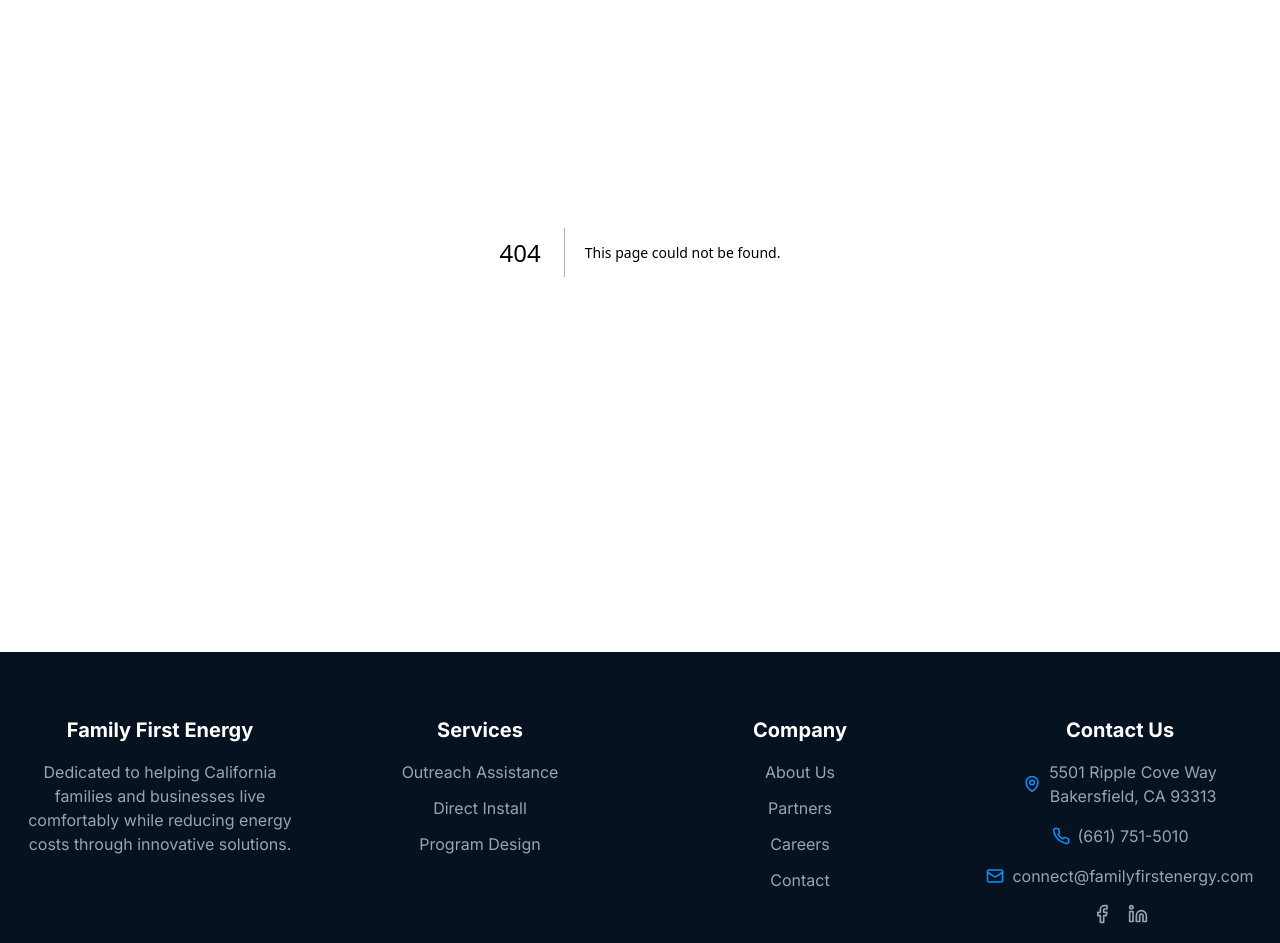
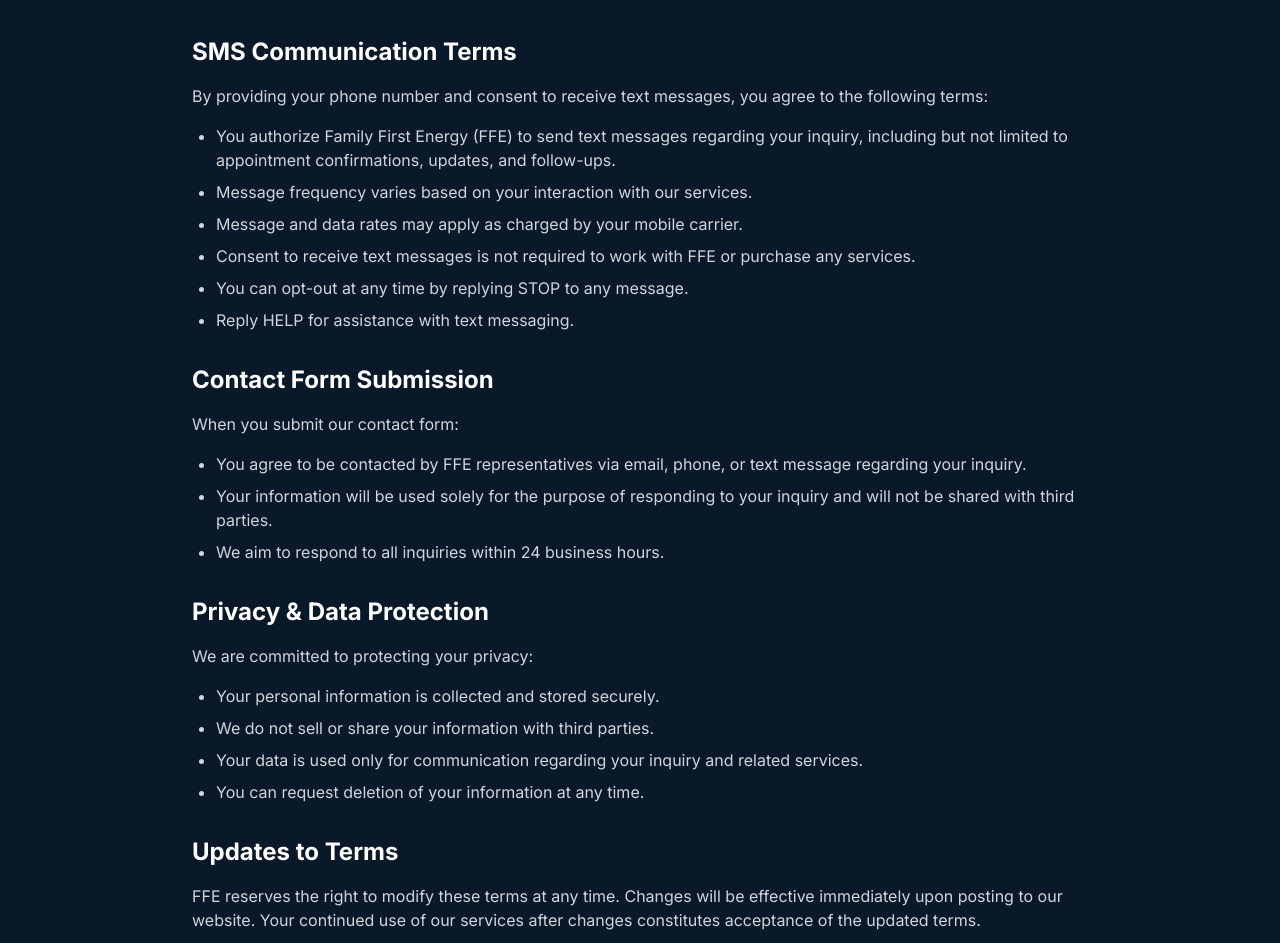
Before and after one commit to soccerneversleeps/FFEFinal-Clean, a Next.js app: page /terms in a window 1280 px wide. Before the commit this address had no page. Shown: the part 229-1172 px from the top of the page. Built offline with nearby package versions, Linux system fonts and the light colour scheme.

Commit message:
feat: Add SMS consent checkbox and terms page

```diff
--- a/src/app/contact/page.tsx
+++ b/src/app/contact/page.tsx
@@ -13,6 +13,7 @@
     message: "",
     utilityName: "",
     programType: "",
+    smsConsent: false
   })
   const [isSubmitted, setIsSubmitted] = useState(false)
   const [isSubmitting, setIsSubmitting] = useState(false)
@@ -185,6 +186,24 @@
                 />
               </div>
 
+              <div className="flex items-start gap-3">
+                <input
+                  type="checkbox"
+                  id="smsConsent"
+                  name="smsConsent"
+                  checked={formData.smsConsent}
+                  onChange={(e) => setFormData(prev => ({ ...prev, smsConsent: e.target.checked }))}
+                  className="mt-1"
+                />
+                <label htmlFor="smsConsent" className="text-sm text-gray-300">
+                  By submitting, you authorize FFE to send text messages with information related to your request. Message/data rates apply.
+                  Consent is not a condition of purchase. See our{' '}
+                  <Link href="/terms" className="text-blue hover:text-blue-400 underline">
+                    terms and conditions
+                  </Link>.
+                </label>
+              </div>
+
               <Button
                 type="submit"
                 disabled={isSubmitting}
--- /dev/null
+++ b/src/app/terms/page.tsx
@@ -0,0 +1,73 @@
+"use client"
+
+import Link from "next/link"
+import { ArrowLeft } from "lucide-react"
+
+export default function TermsPage() {
+  return (
+    <div className="min-h-screen bg-navy text-white">
+      <div className="container mx-auto px-4 py-12">
+        <Link href="/" className="inline-flex items-center text-gray-300 hover:text-white mb-8">
+          <ArrowLeft className="mr-2 h-4 w-4" />
+          Back to Home
+        </Link>
+
+        <div className="max-w-4xl mx-auto">
+          <h1 className="text-4xl md:text-5xl font-bold mb-8">Terms and Conditions</h1>
+
+          <div className="space-y-8 text-gray-300">
+            <section>
+              <h2 className="text-2xl font-bold text-white mb-4">SMS Communication Terms</h2>
+              <div className="space-y-4">
+                <p>
+                  By providing your phone number and consent to receive text messages, you agree to the following terms:
+                </p>
+                <ul className="list-disc pl-6 space-y-2">
+                  <li>You authorize Family First Energy (FFE) to send text messages regarding your inquiry, including but not limited to appointment confirmations, updates, and follow-ups.</li>
+                  <li>Message frequency varies based on your interaction with our services.</li>
+                  <li>Message and data rates may apply as charged by your mobile carrier.</li>
+                  <li>Consent to receive text messages is not required to work with FFE or purchase any services.</li>
+                  <li>You can opt-out at any time by replying STOP to any message.</li>
+                  <li>Reply HELP for assistance with text messaging.</li>
+                </ul>
+              </div>
+            </section>
+
+            <section>
+              <h2 className="text-2xl font-bold text-white mb-4">Contact Form Submission</h2>
+              <div className="space-y-4">
+                <p>When you submit our contact form:</p>
+                <ul className="list-disc pl-6 space-y-2">
+                  <li>You agree to be contacted by FFE representatives via email, phone, or text message regarding your inquiry.</li>
+                  <li>Your information will be used solely for the purpose of responding to your inquiry and will not be shared with third parties.</li>
+                  <li>We aim to respond to all inquiries within 24 business hours.</li>
+                </ul>
+              </div>
+            </section>
+
+            <section>
+              <h2 className="text-2xl font-bold text-white mb-4">Privacy & Data Protection</h2>
+              <div className="space-y-4">
+                <p>We are committed to protecting your privacy:</p>
+                <ul className="list-disc pl-6 space-y-2">
+                  <li>Your personal information is collected and stored securely.</li>
+                  <li>We do not sell or share your information with third parties.</li>
+                  <li>Your data is used only for communication regarding your inquiry and related services.</li>
+                  <li>You can request deletion of your information at any time.</li>
+                </ul>
+              </div>
+            </section>
+
+            <section>
+              <h2 className="text-2xl font-bold text-white mb-4">Updates to Terms</h2>
+              <p>
+                FFE reserves the right to modify these terms at any time. Changes will be effective immediately upon posting
+                to our website. Your continued use of our services after changes constitutes acceptance of the updated terms.
+              </p>
+            </section>
+          </div>
+        </div>
+      </div>
+    </div>
+  )
+}
```
